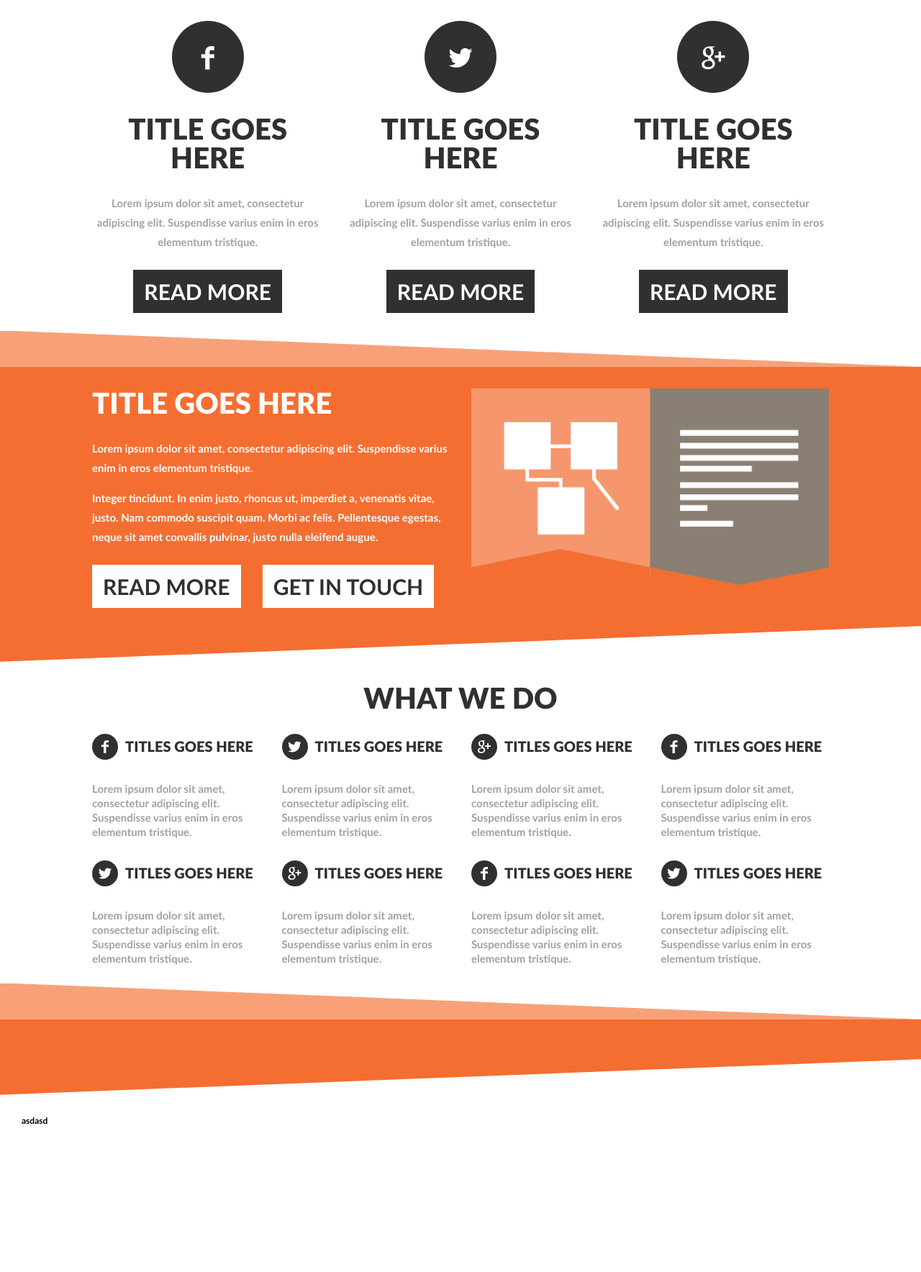
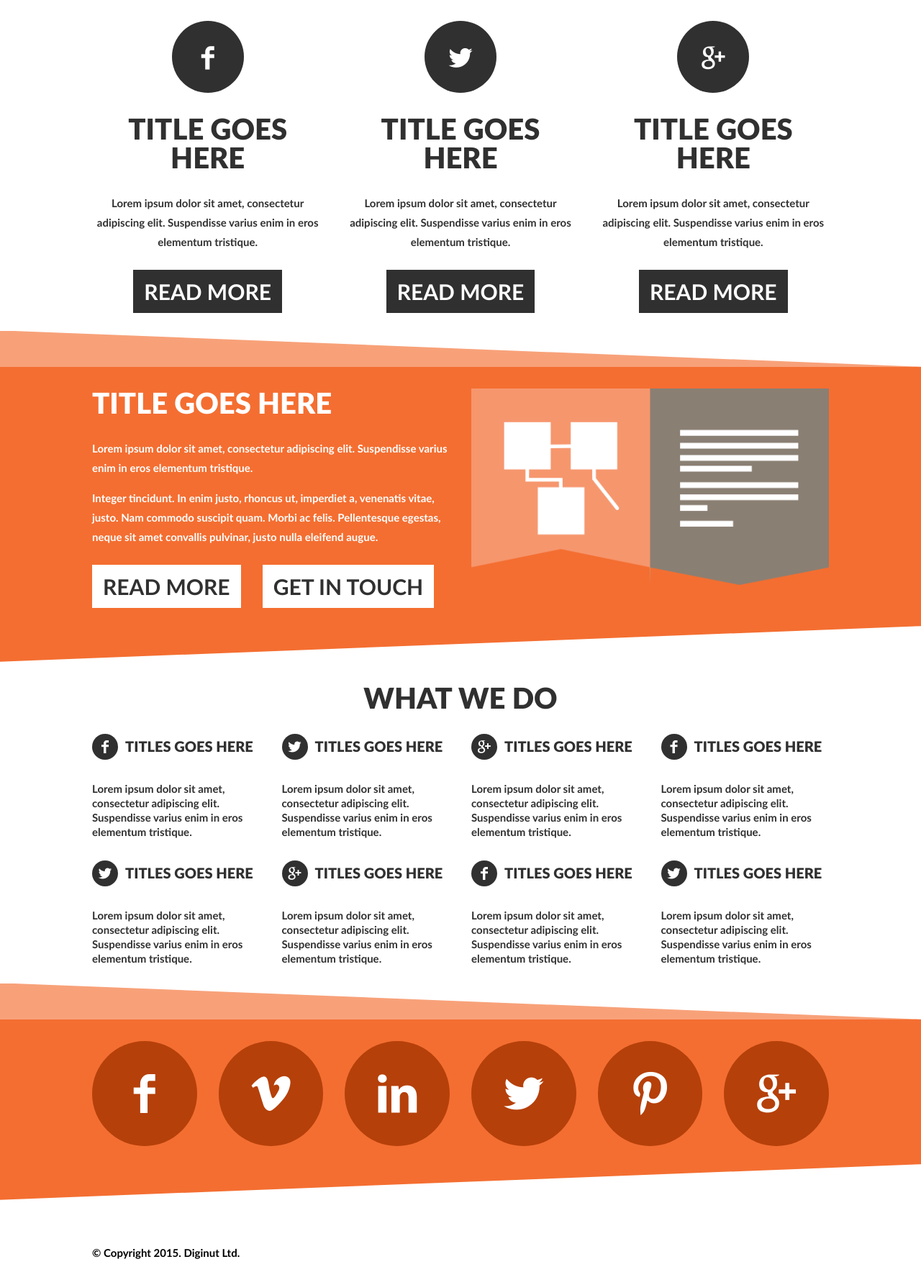
Before and after one commit to digiwig/themes, a PHP site: page / in a window 1280 px wide. Shown: the part 737-2505 px from the top of the page at 72% size. Before the commit the page ends 2300 px from the top, so only its background shows below. Run offline with PHP 8.4, Linux system fonts and the light colour scheme.

Commit message:
couple of late night updates.

```diff
--- a/theme1/css/scss/partials/layout/_main.scss
+++ b/theme1/css/scss/partials/layout/_main.scss
@@ -74,9 +74,7 @@ a {
 			background-color:$green;
 		}
 	}
-	p {
-		color:$grey;
-	}
+
 	@media #{$tablet} {
 		span {
 			width:75px;
@@ -116,7 +114,6 @@ a {
 	}
 
 	p {
-		color:$grey;
 		@include px2em(20px, line-height);
 	}
 	@media #{$device} {
@@ -133,3 +130,28 @@ a {
 		}
 	}
 }
+
+.social {
+	a {
+		background:darken($base, 25%);
+		color:$white;
+		display: block;
+		position: relative;
+		border-radius:100%;
+		&:before {
+			margin:0;
+			height:50px;
+			display:inline;
+			width:100%;
+			line-height: 100%;
+			position:absolute;
+			top:50%;
+			margin-top:-25px;
+			line-height: 50px;
+			font-size:5em;
+			@media #{$mobile} {
+				font-size:3em;
+			}
+		}
+	}
+}
--- a/theme1/index.php
+++ b/theme1/index.php
@@ -63,13 +63,13 @@
 	<section>
 		<div class="grid">
 			<div class="row">
-				<div class="u-6-12 mobile-4-4">
+				<div class="u-6-12 tablet-4-4 mobile-4-4">
 					<h2>Title Goes Here</h2>
 					<p>Lorem ipsum dolor sit amet, consectetur adipiscing elit. Suspendisse varius enim in eros elementum tristique.</p>
 					<p>Integer tincidunt. In enim justo, rhoncus ut, imperdiet a, venenatis vitae, justo. Nam commodo suscipit quam. Morbi ac felis. Pellentesque egestas, neque sit amet convallis pulvinar, justo nulla eleifend augue.</p>
 					<a class="button">Read more</a><a class="button">get in touch</a>
 				</div>
-				<div class="u-6-12 mobile-4-4">
+				<div class="u-6-12 tablet-4-4 mobile-4-4">
 					<img src="/img/infograph2.png" width="100%"/>
 				</div>
 			</div>
@@ -117,18 +117,40 @@
 	</section>
 	<section>
 		<div class="grid">
-			<div class="row">
-				<div class="mobile-6-12"></div>
-				<div class="mobile-6-12"></div>
-				<div class="mobile-6-12"></div>
-				<div class="mobile-6-12"></div>
-				<div class="mobile-6-12"></div>
-				<div class="mobile-6-12"></div>
+			<div class="row social">
+				<div class="mobile-4-12">
+					<a href="#" class="icon-facebook" ><img src="/img/square.png" width="100%"/></a>
+				</div>
+				<div class="mobile-4-12">
+					<a href="#" class="icon-vimeo"><img src="/img/square.png" width="100%"/></a>
+				</div>
+				<div class="mobile-4-12">
+					<a href="#" class="icon-linkedin"><img src="/img/square.png" width="100%"/></a>
+				</div>
+				<div class="mobile-4-12">
+					<a href="#" class="icon-twitter"><img src="/img/square.png" width="100%"/></a>
+				</div>
+				<div class="mobile-4-12">
+					<a href="#" class="icon-pinterest"><img src="/img/square.png" width="100%"/></a>
+				</div>
+				<div class="mobile-4-12">
+					<a href="#" class="icon-gplus"><img src="/img/square.png" width="100%"/></a>
+				</div>
 			</div>
 		</div>
 	</section>
 </main>
-<footer>asdasd</footer>
+<footer>
+	<div class="grid">
+		<div class="row">
+			<div></div>
+			<div></div>
+			<div></div>
+			<div></div>
+		</div>
+		<p>&copy; Copyright 2015. Diginut Ltd.</p>
+	</div>
+</footer>
 
 
 <!--[if !(IE 8)]><!-->
```
Also changed, not shown: theme1/css/styles.css, theme1/img/square.png (added).
